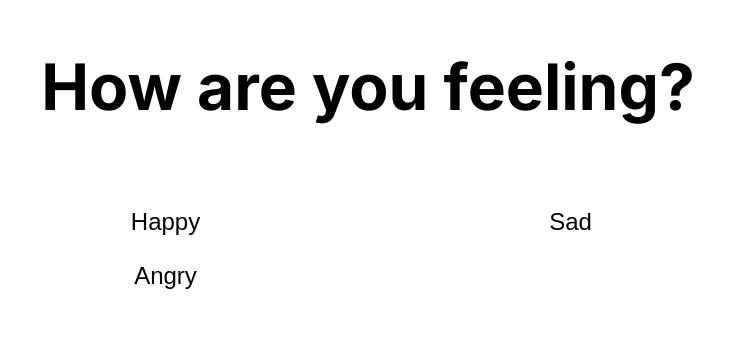
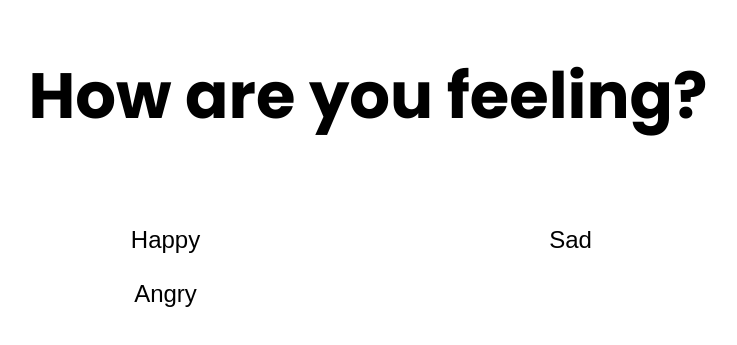
Before and after one commit to zackhanni/how-are-you-feeling, a Next.js app: page / in a window 1280 px wide. Shown: the part 155-500 px from the top of the page, without its empty margins (272-1009 px from the left). Built offline with nearby package versions, Linux system fonts and the light colour scheme.

Commit message:
notes, wording, spelling

```diff
--- a/src/app/layout.tsx
+++ b/src/app/layout.tsx
@@ -1,8 +1,8 @@
 import './globals.css'
 import type { Metadata } from 'next'
-import { Inter } from 'next/font/google'
+//import { Inter } from 'next/font/google'
 
-const inter = Inter({ subsets: ['latin'] })
+//const inter = Inter({ subsets: ['latin'] })
 
 export const metadata: Metadata = {
   title: 'Emotional Intelligence',
@@ -16,7 +16,8 @@ export default function RootLayout({
 }) {
   return (
     <html lang="en">
-      <body className={inter.className}>
+      {/* <body className={inter.className}> */}
+      <body>
         {children}
       </body>
     </html>
```
Also changed, not shown: src/app/page.tsx (+0 -14 lines), src/components/FeelingSurveyApp.tsx (+5 -2 lines).
